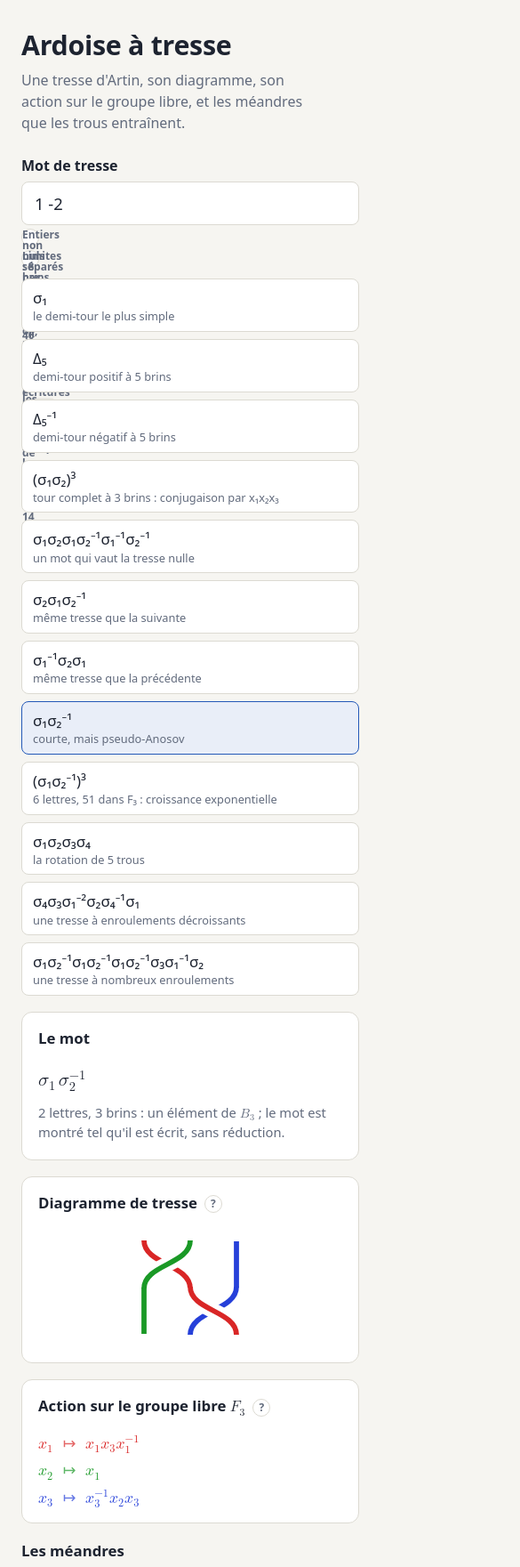
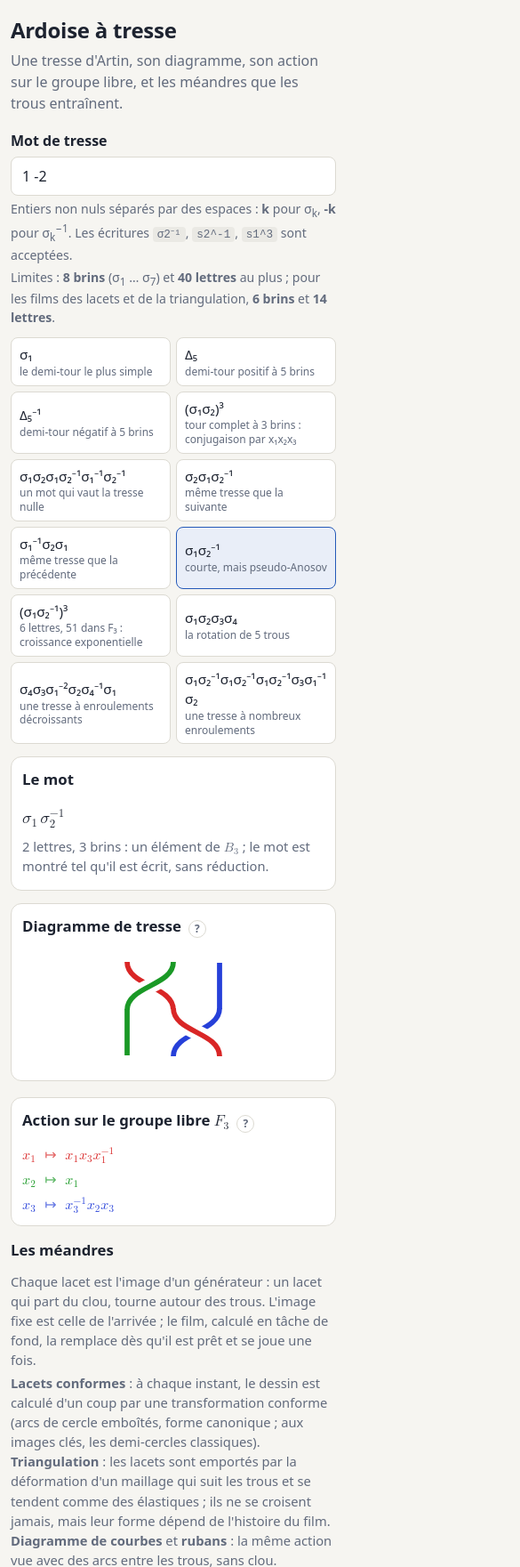
Before and after one commit to xysticus/braid-blackboard, a plain HTML site: page web/index.html in a window 390 px wide. Shown: the top 1761 px of the page at 89% size, 585 px wide, since content can reach past the window. Drawn offline with Linux system fonts and the light colour scheme.

Commit message:
Page web : adaptation aux écrans étroits ; correction du conflit de classe « aide »
Une colonne sous 1000 px, marges et commandes adaptées sous 640 px (lecteurs de film pleine largeur, exemples sur deux colonnes, infobulle
en feuille collée en bas de l'écran), grilles sans minimum fixe (plus de débordement à 390 px). Le bouton « ? » prend la classe
bouton-aide : la classe aide, déjà utilisée par les lignes de contraintes sous le champ, n'est plus écrasée.

Co-Authored-By: Claude Sonnet 5.5 <noreply@anthropic.com>

```diff
--- a/web/ardoise.css
+++ b/web/ardoise.css
@@ -39,7 +39,7 @@ main { display: grid; gap: 18px; padding-top: 20px; padding-bottom: 24px; }
 #mot:focus-visible { outline: 3px solid color-mix(in srgb, var(--accent) 45%, transparent); border-color: var(--accent); }
 .erreur { color: var(--erreur); margin: 6px 0 0; font-weight: 500; }
 
-#exemples { display: grid; grid-template-columns: repeat(auto-fill, minmax(190px, 1fr)); gap: 8px; margin-top: 12px; }
+#exemples { display: grid; grid-template-columns: repeat(auto-fill, minmax(min(190px, 100%), 1fr)); gap: 8px; margin-top: 12px; }
 .exemple {
   text-align: left; font: inherit; cursor: pointer; padding: 8px 12px; border-radius: 8px;
   border: 1.5px solid var(--trait); background: var(--carte); color: var(--encre);
@@ -66,7 +66,7 @@ main { display: grid; gap: 18px; padding-top: 20px; padding-bottom: 24px; }
 .panneau { background: var(--carte); border: 1px solid var(--trait); border-radius: 12px; padding: 12px 12px 10px; }
 .panneau h3 { font-size: 1rem; margin: 0 0 8px; }
 .panneau canvas { display: block; width: 100%; background: #fff; border-radius: 6px; border: 1px solid var(--trait); }
-.libres { display: grid; grid-template-columns: repeat(auto-fill, minmax(380px, 560px)); gap: 16px; align-items: start; }
+.libres { display: grid; grid-template-columns: repeat(auto-fill, minmax(min(380px, 100%), 560px)); gap: 16px; align-items: start; }
 .etat { display: flex; align-items: center; gap: 10px; min-height: 32px; margin-top: 8px; font-size: 0.9rem; color: var(--doux); }
 .etat progress { flex: 1; height: 8px; accent-color: var(--accent); }
 .etat button {
@@ -81,11 +81,11 @@ footer { color: var(--doux); font-size: 0.85rem; padding-bottom: 28px; }
 
 /* infobulles : un schéma par méthode de dessin, au survol de « ? » ou au clavier */
 .aide-schema { position: relative; display: inline-block; margin-left: 8px; vertical-align: middle; font-size: 1rem; font-weight: 400; }
-.aide {
+.bouton-aide {
   width: 20px; height: 20px; padding: 0; border-radius: 50%; cursor: help; font: 600 12px/1 system-ui, sans-serif;
   border: 1.5px solid var(--trait); background: var(--carte); color: var(--doux);
 }
-.aide:hover, .aide:focus-visible { border-color: var(--accent); color: var(--accent); }
+.bouton-aide:hover, .bouton-aide:focus-visible { border-color: var(--accent); color: var(--accent); }
 .bulle {
   position: absolute; z-index: 30; top: 100%; left: 0; width: min(460px, calc(100vw - 16px)); padding-top: 8px;
   visibility: hidden; opacity: 0; transition: opacity 0.12s;
@@ -98,6 +98,32 @@ footer { color: var(--doux); font-size: 0.85rem; padding-bottom: 28px; }
 .aide-schema:hover .bulle, .aide-schema:focus-within .bulle, .aide-schema.ouverte .bulle { visibility: visible; opacity: 1; }
 h2 .aide-schema, h3 .aide-schema { font-size: 1rem; }
 
+/* adaptation aux écrans étroits (tablette, smartphone) : une seule colonne, des marges plus petites, des commandes plus grandes */
+main > *, .deux-colonnes > *, .quatre > *, .libres > * { min-width: 0; }   /* un élément de grille ne dépasse pas la fenêtre */
 @media (max-width: 1000px) {
   .quatre, .deux-colonnes { grid-template-columns: 1fr; }
 }
+@media (max-width: 640px) {
+  header, main, footer { padding-left: 12px; padding-right: 12px; }
+  header { padding-top: 16px; }
+  h1 { font-size: 1.5rem; }
+  main { gap: 14px; padding-top: 14px; }
+  #mot { font-size: 1rem; padding: 9px 12px; }
+  #exemples { grid-template-columns: repeat(2, minmax(0, 1fr)); gap: 6px; }
+  .exemple { padding: 7px 9px; }
+  .exemple .nom { font-size: 0.95rem; }
+  .exemple .legende { font-size: 0.75rem; }
+  .carte { padding: 12px; }
+  .math-ligne { font-size: 1.15rem; line-height: 1.9; }
+  #fn-images { font-size: 1rem; }
+  .panneau { padding: 10px 10px 8px; }
+  .panneau h3 { font-size: 0.95rem; }
+  .etat { gap: 8px; }
+  .etat button { width: 44px; height: 40px; }
+  .etat input[type=range] { min-height: 32px; }
+  /* l'infobulle devient une feuille collée en bas de l'écran : pas de débordement sur les côtés */
+  .bulle { position: fixed; left: 8px !important; right: 8px; bottom: 8px; top: auto; width: auto; padding-top: 0; }
+}
+@media (pointer: coarse) {
+  .bouton-aide { width: 28px; height: 28px; font-size: 14px; }
+}
--- a/web/ardoise.js
+++ b/web/ardoise.js
@@ -559,7 +559,7 @@ function aideSchema(id) {
   const zone = document.createElement('span');
   zone.className = 'aide-schema';
   zone.dataset.schema = id;
-  zone.innerHTML = `<button type="button" class="aide" aria-label="Schéma explicatif : ${titre}" aria-describedby="bulle-${id}">?</button>` +
+  zone.innerHTML = `<button type="button" class="bouton-aide" aria-label="Schéma explicatif : ${titre}" aria-describedby="bulle-${id}">?</button>` +
     `<span class="bulle" role="tooltip" id="bulle-${id}"><span class="cadre"><img src="schemas/${id}.svg" alt="${alt}" width="440" height="250"></span></span>`;
   const bulle = zone.querySelector('.bulle');
   const ajuste = () => {   // reste dans la fenêtre
```
Also changed, not shown: 1 other file.
